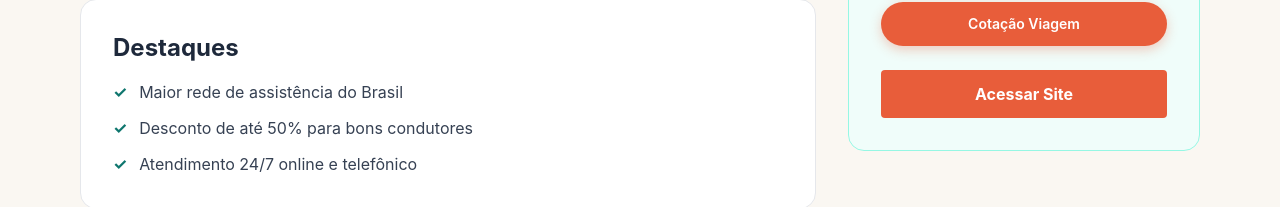
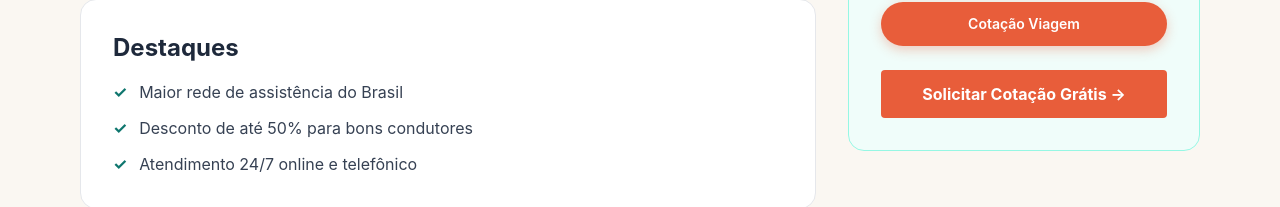
Before and after one commit to vitormdandrade/t3-seguro-calc, a Next.js app: page /seguradoras/porto-seguro in a window 1280 px wide. Shown: the part 654-861 px from the top of the page. Built offline with nearby package versions, Linux system fonts and the light colour scheme; no server answers.

Commit message:
CRO: stronger CTA — Solicitar Cotação Grátis on insurer detail pages

```diff
--- a/app/seguradoras/[slug]/page.tsx
+++ b/app/seguradoras/[slug]/page.tsx
@@ -187,7 +187,7 @@ export default async function SeguradoraDetail({
               page="seguradoras"
               className="block w-full bg-coral text-white text-center py-3 rounded font-bold hover:opacity-90 transition mt-6"
             >
-              Acessar Site
+              Solicitar Cotação Grátis →
             </AffiliateCta>
           </div>
         </div>
```
